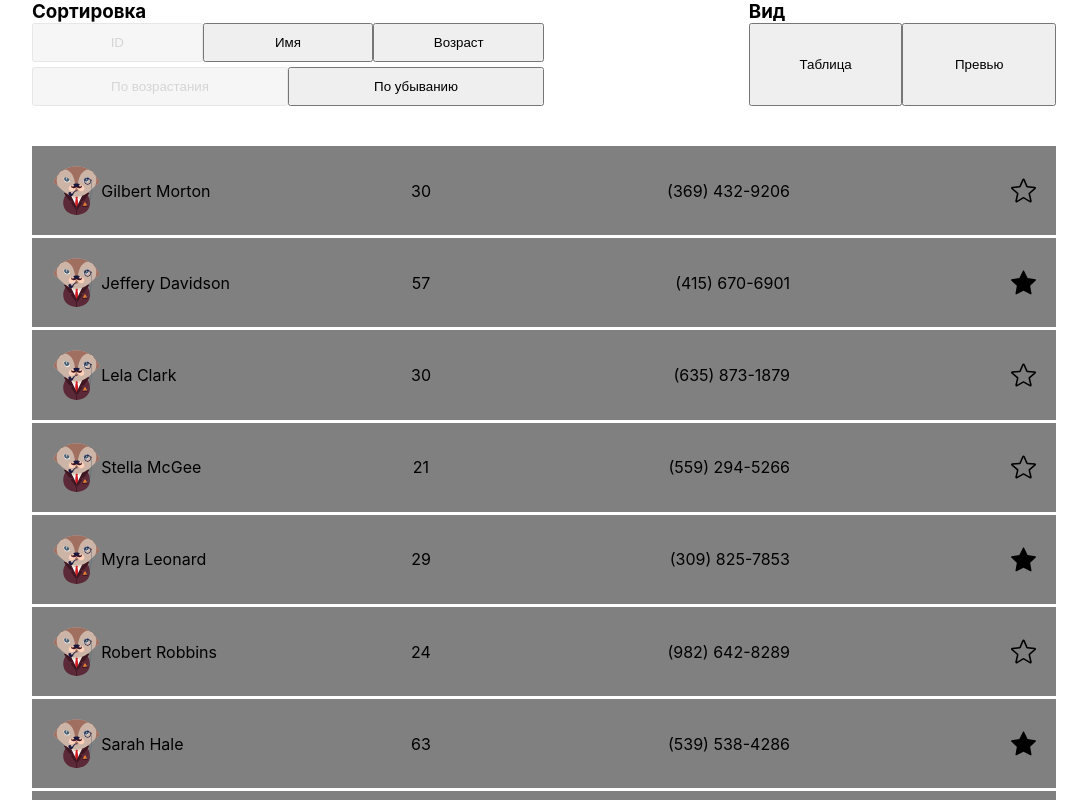
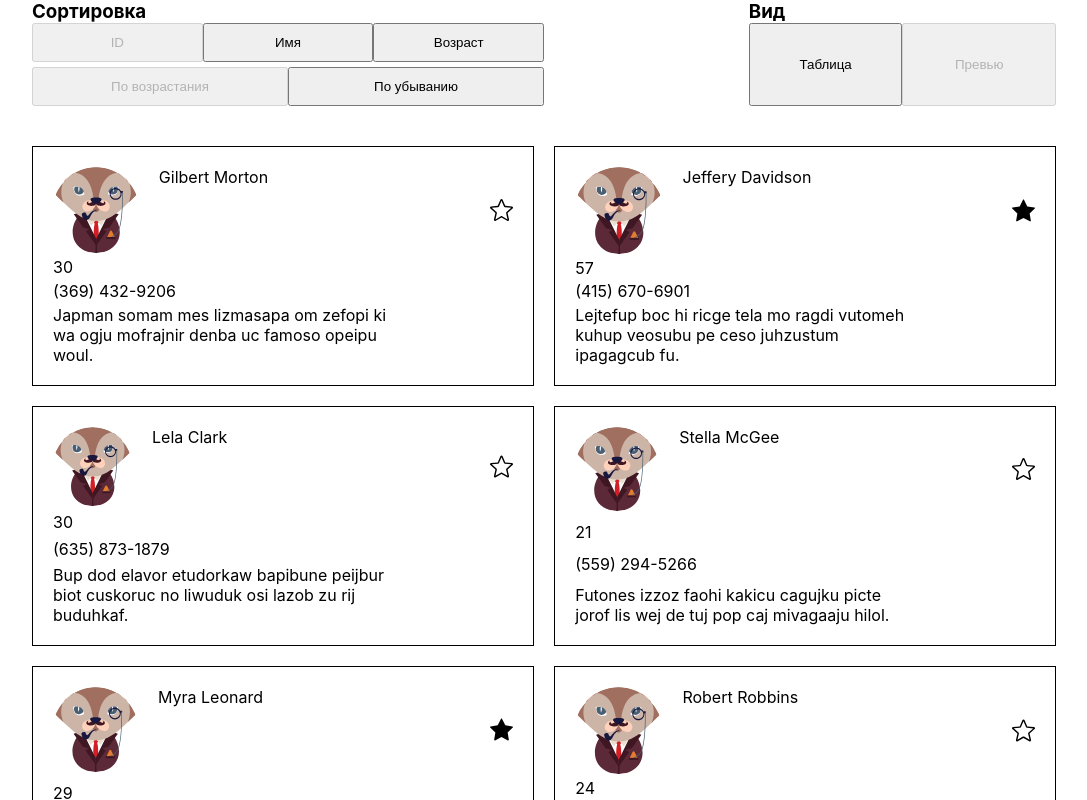
Before and after one commit to Artem-Pavlenko/BramblingTech-test, a React (Create React App) app: page / in a window 1280 px wide. Shown: the top 800 px of the page, without its empty margins (96-1183 px from the left). Built offline with nearby package versions, Linux system fonts and the light colour scheme.

Commit message:
add Preview

```diff
--- a/src/App.js
+++ b/src/App.js
@@ -1,17 +1,19 @@
 import './App.css'
 import Table from "./components/Table/Table"
 import React, {useEffect, useState} from "react"
-import {getUsers} from "./store/usersReducer"
-import {useDispatch} from "react-redux"
+import {getUsers, TABLE} from "./store/usersReducer"
+import {useDispatch, useSelector} from "react-redux"
 import ControlBlock from "./components/ControlBlock/ControlBlock";
+import Preview from "./components/Preview/ Preview";
 
 
 function App() {
 
     const dispatch = useDispatch()
+    const {filter} = useSelector(state => state.users)
     const [loading, setLoading] = useState(true)
 
-    useEffect( () => {
+    useEffect(() => {
         fetch('http://localhost:3000/data.json')
             .then(response => response.json())
             .then(res => {
@@ -25,7 +27,9 @@ function App() {
     return (
         <div className="App">
             <ControlBlock/>
-            <Table/>
+            {filter.view === TABLE
+                ? <Table/>
+                : <Preview/>}
         </div>
     )
 }
--- a/src/components/ControlBlock/ View/ View.jsx
+++ b/src/components/ControlBlock/ View/ View.jsx
@@ -1,13 +1,40 @@
 import React from 'react'
+import {useDispatch, useSelector} from "react-redux"
+import cn from 'classnames'
 import s from './View.module.scss'
+import {PREVIEW, setView, TABLE} from "../../../store/usersReducer"
 
 const View = () => {
+
+    const {filter} = useSelector(state => state.users)
+    const dispatch = useDispatch()
+
+
+    const changePreviewHandler = () => {
+        dispatch(setView(PREVIEW))
+    }
+    const changeTableHandler = () => {
+        dispatch(setView(TABLE))
+    }
+
     return (
         <div className={s.viewBlock}>
             <h3>Вид</h3>
             <div className={s.btnBlock}>
-                <button>Таблица</button>
-                <button>Превью</button>
+                <button
+                    onClick={changeTableHandler}
+                    className={cn({[s.active]: filter.view === TABLE})}
+                    disabled={filter.view === TABLE}
+                >
+                    Таблица
+                </button>
+                <button
+                    onClick={changePreviewHandler}
+                    className={cn({[s.active]: filter.view === PREVIEW})}
+                    disabled={filter.view === PREVIEW}
+                >
+                    Превью
+                </button>
             </div>
         </div>
     )
--- a/src/components/ControlBlock/ View/View.module.scss
+++ b/src/components/ControlBlock/ View/View.module.scss
@@ -11,6 +11,13 @@
     button {
       flex: 1;
       padding: 32px;
+      transition:  all .3s linear;
+      cursor: pointer;
+    }
+    .active {
+      cursor: auto;
+      opacity: .9;
+      transition:  all .3s linear;
     }
   }
 
--- a/src/components/ControlBlock/Sort/Sort.jsx
+++ b/src/components/ControlBlock/Sort/Sort.jsx
@@ -2,7 +2,18 @@ import React, {useState} from 'react'
 import {useDispatch, useSelector} from "react-redux"
 import cn from 'classnames'
 import s from './Sort.module.scss'
-import {AGE, ID, NAME, sortByAge, sortByDown, sortById, sortByName, sortByUp} from "../../../store/usersReducer"
+import {
+    AGE,
+    DOWN,
+    ID,
+    NAME,
+    sortByAge,
+    sortByDown,
+    sortById,
+    sortByName,
+    sortByUp,
+    UP
+} from "../../../store/usersReducer"
 
 const Sort = () => {
 
@@ -59,15 +70,15 @@ const Sort = () => {
             <div className={s.btnBlock2}>
                 <button
                     onClick={sortUp}
-                    className={cn({[s.active]: filter.upDown})}
-                    disabled={filter.upDown}
+                    className={cn({[s.active]: filter.upDown === UP})}
+                    disabled={filter.upDown === UP}
                 >
                     По возрастания
                 </button>
                 <button
                     onClick={sortDown}
-                    className={cn({[s.active]: !filter.upDown})}
-                    disabled={!filter.upDown}
+                    className={cn({[s.active]: filter.upDown === DOWN})}
+                    disabled={filter.upDown === DOWN}
                 >
                     По убыванию
                 </button>
--- a/src/components/ControlBlock/Sort/Sort.module.scss
+++ b/src/components/ControlBlock/Sort/Sort.module.scss
@@ -21,15 +21,14 @@
       margin-top: 5px;
       padding: 10px;
       flex: 1;
+      cursor: pointer;
+      transition: all .3s linear;
     }
   }
 }
 
-button {
-  cursor: pointer;
+.active {
+  cursor: auto;
+  opacity: .9;
+  transition: all .3s linear;
 }
-
-.active {
-  opacity: .5;
-  cursor: auto;
-}
--- a/src/components/Preview/ Preview.jsx
+++ b/src/components/Preview/ Preview.jsx
@@ -1,10 +1,15 @@
 import React from 'react'
 import s from './Preview.module.scss'
+import {useSelector} from "react-redux";
+import Cart from "./Cart/ Cart";
 
 const Preview = () => {
+
+    const {users} = useSelector(state => state.users)
+
     return (
         <div className={s.previewBlock}>
-            Preview
+            {users.map(u => <Cart key={u.id} {...u}/>)}
         </div>
     )
 }
--- a/src/components/Preview/Cart/ Cart.jsx
+++ b/src/components/Preview/Cart/ Cart.jsx
@@ -1,9 +1,42 @@
 import React from 'react'
+import s from './Cart.module.scss'
+import favouriteIMG from '../../../assets/favoriteStare.svg'
+import unFavouriteIMG from '../../../assets/unfavoriteStare.svg'
+import temp from '../../../assets/img/images/cat.svg'
+import {useDispatch} from "react-redux";
+import {setFavorite} from "../../../store/usersReducer";
 
-const Cart = () => {
+const Cart = ({name, age, phone, image, phrase, favourite, id}) => {
+
+    const dispatch = useDispatch()
+
+    const onChangeFavorite = () => {
+        dispatch(setFavorite(id))
+    }
+
     return (
-        <div>
-
+        <div className={s.cartBlock}>
+            <div className={s.profileInfo}>
+                <div>
+                    <img src={temp} alt=""/>
+                    <span>{name}</span>
+                </div>
+                <img
+                    onClick={onChangeFavorite}
+                    className={s.star}
+                    src={favourite ? favouriteIMG : unFavouriteIMG}
+                    alt=""
+                />
+            </div>
+            <div className={s.age}>
+                <span>{age}</span>
+            </div>
+            <div className={s.phone}>
+                <span>{phone}</span>
+            </div>
+            <div className={s.phrase}>
+                {phrase}
+            </div>
         </div>
     )
 }
--- a/src/components/Preview/Cart/Cart.module.scss
+++ b/src/components/Preview/Cart/Cart.module.scss
@@ -0,0 +1,52 @@
+
+.cartBlock {
+  padding: 20px;
+  margin-bottom: 20px;
+  display: flex;
+  flex-direction: column;
+  flex-wrap: wrap;
+  justify-content: space-between;
+  border: 1px solid;
+  width: 49%;
+  min-height: 30vh;
+  @media screen and (max-width: 720px) {
+    width: 100%;
+  }
+
+  .profileInfo {
+    display: flex;
+    justify-content: space-between;
+
+    div {
+      display: flex;
+
+      img {
+        border-radius: 50%;
+        width: 20%;
+      }
+
+      span {
+        margin-left: 20px;
+      }
+    }
+
+    img {
+      cursor: pointer;
+      width: 5%;
+    }
+
+
+  }
+
+  .age {
+
+  }
+
+  .phone {
+
+  }
+
+  .phrase {
+    margin-right: 25%;
+  }
+}
--- a/src/components/Preview/Preview.module.scss
+++ b/src/components/Preview/Preview.module.scss
@@ -1,4 +1,10 @@
 
 .previewBlock {
-
+  display: flex;
+  flex-wrap: wrap;
+  justify-content: space-between;
+  @media screen and (max-width: 720px) {
+    flex-direction: column;
+    align-items: center;
+  }
 }
--- a/src/components/Table/TableItem/TableItem.jsx
+++ b/src/components/Table/TableItem/TableItem.jsx
@@ -2,32 +2,32 @@ import React from 'react'
 import {useDispatch} from "react-redux"
 import s from './TableItem.module.scss'
 import unFavourite from '../../../assets/unfavoriteStare.svg'
-import favourite from '../../../assets/favoriteStare.svg'
+import favouriteIMG from '../../../assets/favoriteStare.svg'
 import photo from '../../../assets/img/images/cat.svg'
 import {setFavorite} from "../../../store/usersReducer"
 
-const TableItem = (props) => {
+const TableItem = ({name, age, phone, image, favourite, id}) => {
 
     const dispatch = useDispatch()
 
     const onChangeFavorite = () => {
-        dispatch(setFavorite(props.id))
+        dispatch(setFavorite(id))
     }
 
     return (
         <div className={s.itemBlock}>
             <div className={s.profileInfo}>
                 <img src={photo} alt=""/>
-                <span>{props.name}</span>
+                <span>{name}</span>
             </div>
             <div className={s.age}>
-                <span>{props.age}</span>
+                <span>{age}</span>
             </div>
             <div className={s.phone}>
-                <span>{props.phone}</span>
+                <span>{phone}</span>
             </div>
             <div className={s.favorite}>
-                <img onClick={onChangeFavorite} src={props.favourite ? favourite : unFavourite} alt=""/>
+                <img onClick={onChangeFavorite} src={favourite ? favouriteIMG : unFavourite} alt=""/>
             </div>
         </div>
     )
--- a/src/store/types.js
+++ b/src/store/types.js
@@ -7,3 +7,4 @@ export const SORT_BY_AGE = 'users/SORT_BY_AGE'
 export const SORT_BY_NAME = 'users/SORT_BY_NAME'
 export const UP_SORT = 'users/UP_SORT'
 export const DOWN_SORT = 'users/DOWN_SORT'
+export const VIEW_FILTER = 'users/VIEW_FILTER'
--- a/src/store/usersReducer.js
+++ b/src/store/usersReducer.js
@@ -1,8 +1,12 @@
-import {DOWN_SORT, SET_FAVORITE, SET_USERS, SORT_BY_AGE, SORT_BY_ID, SORT_BY_NAME, UP_SORT} from "./types"
+import {DOWN_SORT, SET_FAVORITE, SET_USERS, SORT_BY_AGE, SORT_BY_ID, SORT_BY_NAME, UP_SORT, VIEW_FILTER} from "./types"
 
 export const ID = 'ID'
 export const AGE = 'AGE'
 export const NAME = 'NAME'
+export const TABLE = 'TABLE'
+export const PREVIEW = 'PREVIEW'
+export const UP = 'UP'
+export const DOWN = 'DOWN'
 
 const initState = {
     users: [
@@ -20,7 +24,8 @@ const initState = {
     filter: {
         term: '',
         sort: ID,
-        upDown: true
+        upDown: UP,
+        view: PREVIEW
     }
 }
 
@@ -38,7 +43,7 @@ export const usersReducer = (state = initState, action) => {
             return {
                 ...state,
                 filter: {...state.filter, sort: ID},
-                users: state.filter.upDown
+                users: state.filter.upDown === UP
                     ? state.users.slice().sort((a, b) => a.id - b.id)
                     : state.users.slice().sort((a, b) => b.id - a.id)
 
@@ -47,7 +52,7 @@ export const usersReducer = (state = initState, action) => {
             return {
                 ...state,
                 filter: {...state.filter, sort: AGE},
-                users: state.filter.upDown
+                users: state.filter.upDown === UP
                     ? state.users.slice().sort((a, b) => a.age - b.age)
                     : state.users.slice().sort((a, b) => b.age - a.age)
             }
@@ -55,7 +60,7 @@ export const usersReducer = (state = initState, action) => {
             return {
                 ...state,
                 filter: {...state.filter, sort: NAME},
-                users: state.filter.upDown
+                users: state.filter.upDown === UP
                     ? state.users.slice().sort((a, b) => {
                         if (a.name > b.name) {
                             return 1;
@@ -80,17 +85,17 @@ export const usersReducer = (state = initState, action) => {
             switch (state.filter.sort) {
                 case ID:
                     return {
-                        ...state, filter: {...state.filter, upDown: false},
+                        ...state, filter: {...state.filter, upDown: DOWN},
                         users: state.users.slice().sort((a, b) => b.id - a.id)
                     }
                 case AGE:
                     return {
-                        ...state, filter: {...state.filter, upDown: false},
+                        ...state, filter: {...state.filter, upDown: DOWN},
                         users: state.users.slice().sort((a, b) => b.age - a.age)
                     }
                 case NAME:
                     return {
-                        ...state, filter: {...state.filter, upDown: false},
+                        ...state, filter: {...state.filter, upDown: DOWN},
                         users: state.users.slice().sort((a, b) => {
                             if (a.name < b.name) {
                                 return 1;
@@ -108,17 +113,17 @@ export const usersReducer = (state = initState, action) => {
             switch (state.filter.sort) {
                 case ID:
                     return {
-                        ...state, filter: {...state.filter, upDown: true},
+                        ...state, filter: {...state.filter, upDown: UP},
                         users: state.users.slice().sort((a, b) => a.id - b.id)
                     }
                 case AGE:
                     return {
-                        ...state, filter: {...state.filter, upDown: true},
+                        ...state, filter: {...state.filter, upDown: UP},
                         users: state.users.slice().sort((a, b) => a.age - b.age)
                     }
                 case NAME:
                     return {
-                        ...state, filter: {...state.filter, upDown: true},
+                        ...state, filter: {...state.filter, upDown: UP},
                         users: state.users.slice().sort((a, b) => {
                             if (a.name > b.name) {
                                 return 1;
@@ -130,8 +135,10 @@ export const usersReducer = (state = initState, action) => {
                         })
                     }
                 default:
-                    return {...state, filter: {...state.filter, upDown: true}}
+                    return {...state, filter: {...state.filter, upDown: UP}}
             }
+        case VIEW_FILTER:
+            return {...state, filter: {...state.filter, view: action.payload}}
         default:
             return state
     }
@@ -144,6 +151,7 @@ export const sortByAge = () => ({type: SORT_BY_AGE})
 export const sortByName = () => ({type: SORT_BY_NAME})
 export const sortByDown = () => ({type: DOWN_SORT})
 export const sortByUp = () => ({type: UP_SORT})
+export const setView = (type) => ({type: VIEW_FILTER, payload: type})
 
 export const getUsers = (users) => (dispatch) => {
     dispatch(setUsers(users))
```
